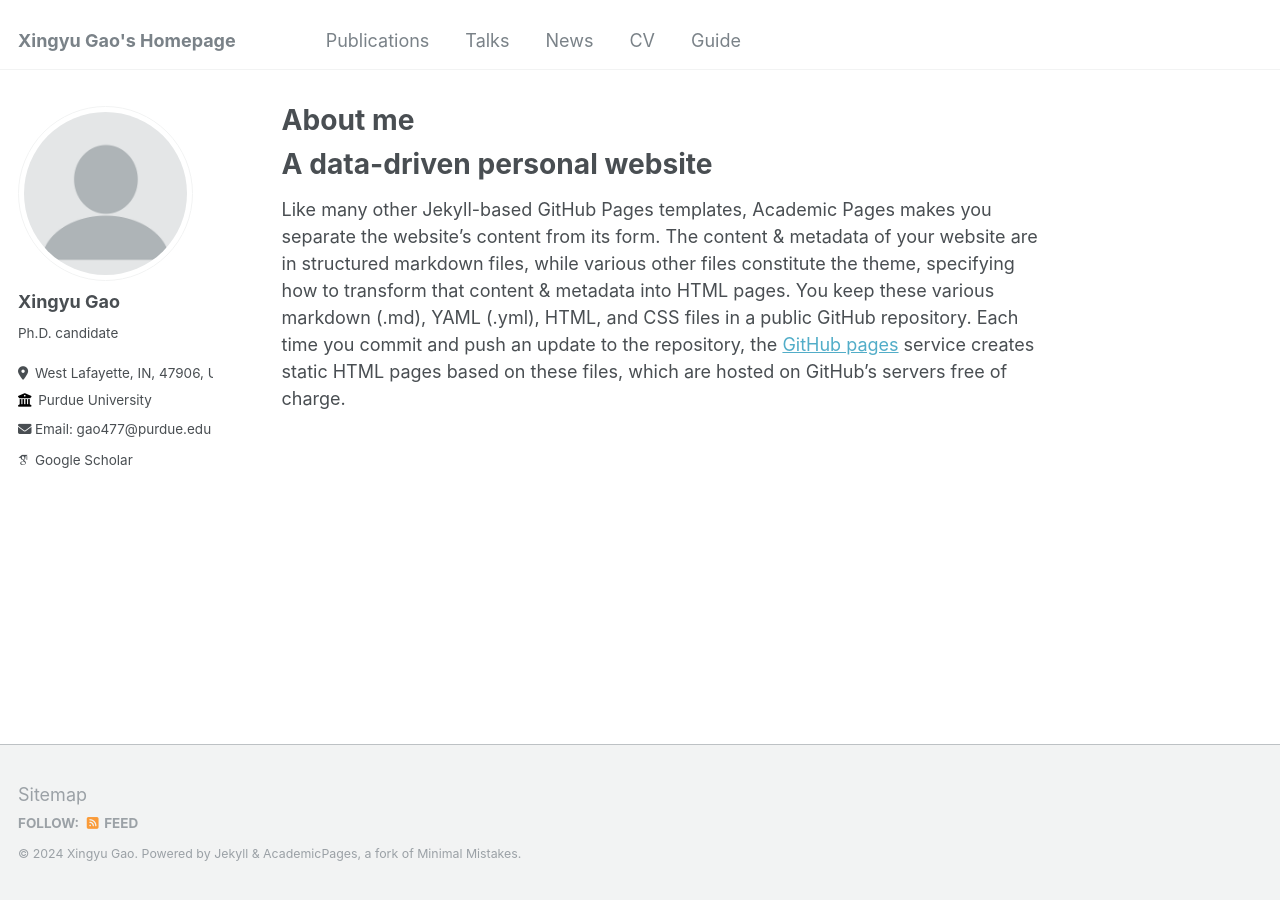
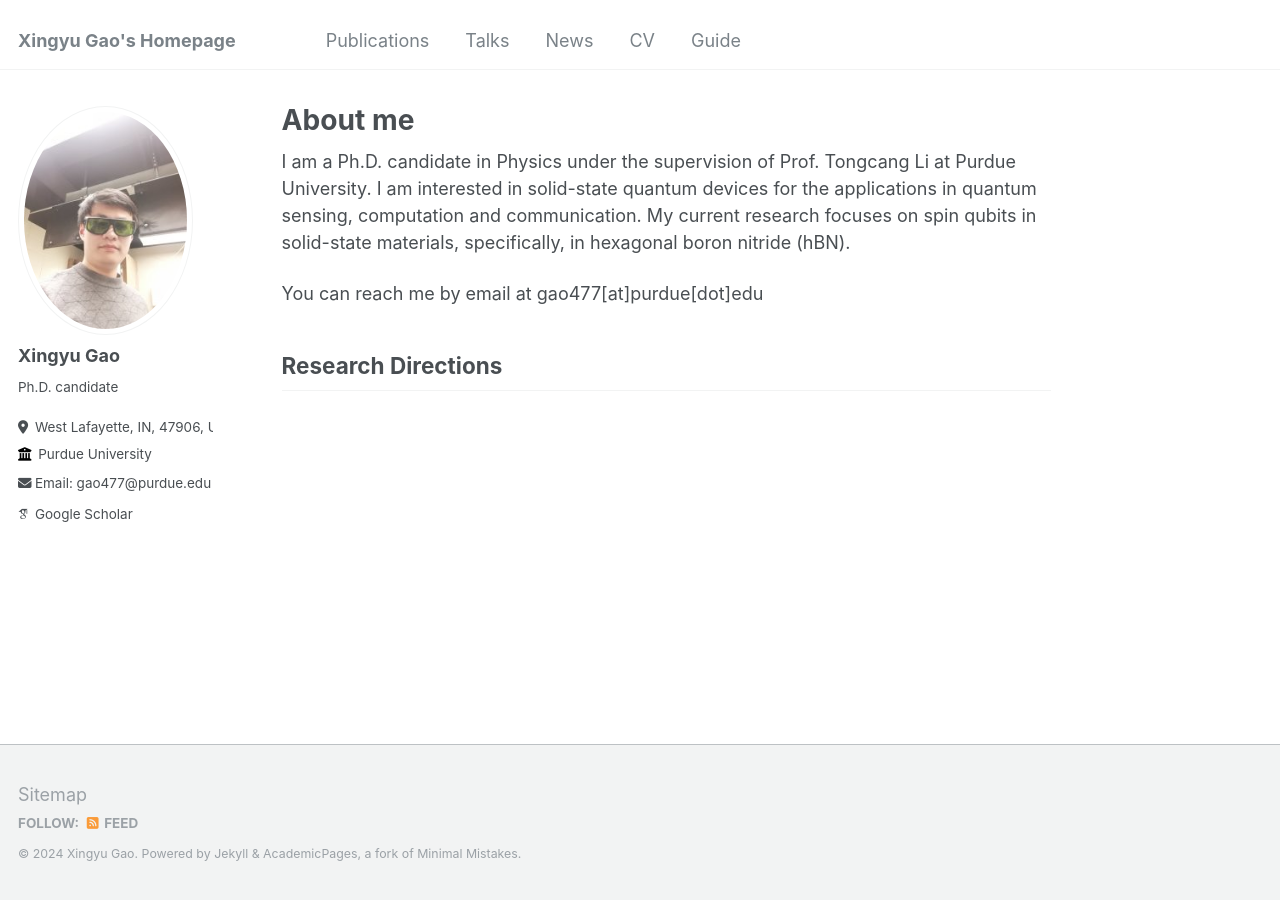
Before and after one commit to XingyuGao1996/XingyuGao1996.github.io, a Jekyll site: the page built from _pages/about.md, in a window 1280 px wide. Built offline with Jekyll 4.4.1, drawn with Linux system fonts in a browser that asks for light colours; some web fonts are replaced.

Commit message:
git commit -m "Xingyu Gao"

```diff
--- a/_config.yml
+++ b/_config.yml
@@ -21,7 +21,7 @@ repository               : "XingyuGao1996/XingyuGao1996.github.io"
 #               Additional customization can be done by editing /_includes/author-profile.html
 author:
   # Biographic information
-  avatar           : "profile.png"
+  avatar           : "Xingyu.jpg"
   name             : "Xingyu Gao"
   pronouns         : # example: "she/her"
   bio              : "Ph.D. candidate"
--- a/_pages/about.md
+++ b/_pages/about.md
@@ -9,6 +9,10 @@ redirect_from:
 
 
 
-A data-driven personal website
-======
-Like many other Jekyll-based GitHub Pages templates, Academic Pages makes you separate the website's content from its form. The content & metadata of your website are in structured markdown files, while various other files constitute the theme, specifying how to transform that content & metadata into HTML pages. You keep these various markdown (.md), YAML (.yml), HTML, and CSS files in a public GitHub repository. Each time you commit and push an update to the repository, the [GitHub pages](https://pages.github.com/) service creates static HTML pages based on these files, which are hosted on GitHub's servers free of charge.
+I am a Ph.D. candidate in Physics  under the supervision of Prof. Tongcang Li at Purdue University. I am interested in solid-state quantum devices for the applications in quantum sensing, computation and communication. My current research focuses on spin qubits in solid-state materials, specifically, in hexagonal boron nitride (hBN).
+
+You can reach me by email at gao477[at]purdue[dot]edu
+
+
+
+## Research Directions
```
Also changed, not shown: images/Xingyu.jpg (added), 2 other files.
